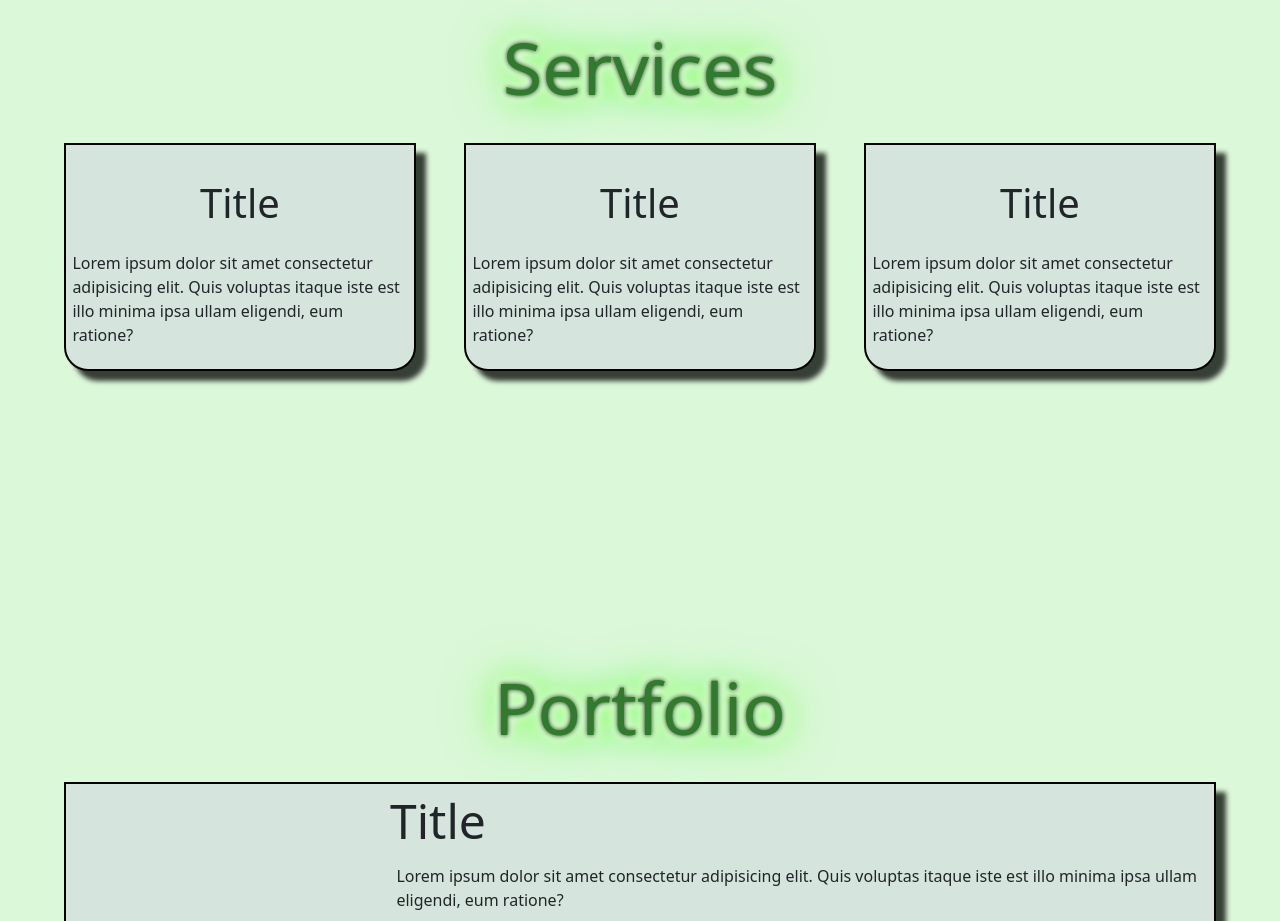
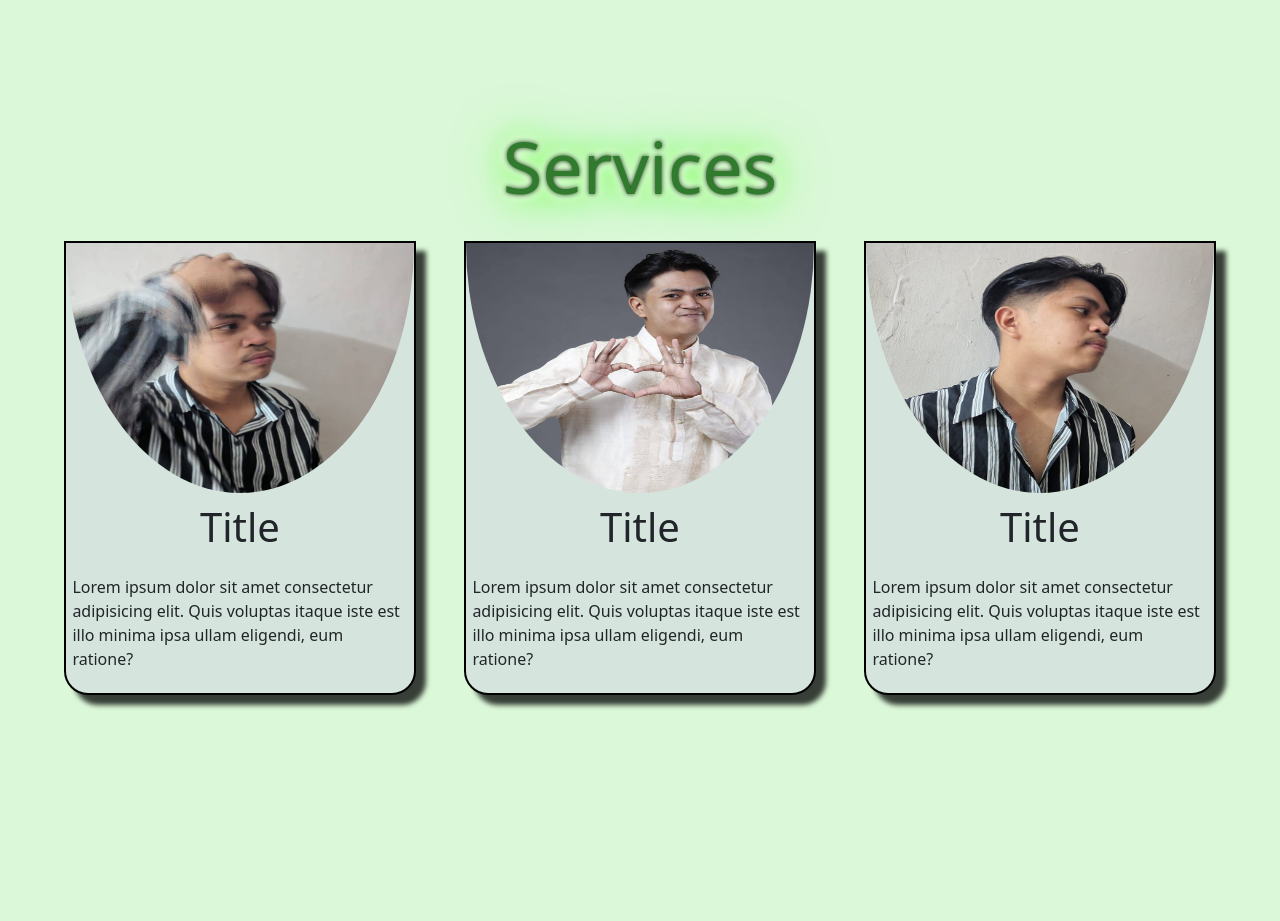
Before and after one commit to lameons/kelvin, a plain HTML site: page index.html in a window 1280 px wide. Shown: the part 1420-2341 px from the top of the page. Drawn offline with nearby package versions, Linux system fonts and the light colour scheme.

Commit message:
Update index.html

```diff
--- a/index.html
+++ b/index.html
@@ -58,14 +58,14 @@
 
             </div>
             <div class="home-img"  data-aos="fade-up-left" data-aos-duration="3000">
-                <img src="images/ok.jpg" alt="">
+                <img src="ok.jpg" alt="">
             </div>
          </section>
 
          <!-- ABOUT -->
          <section id="about" class="about">
             <div class="about-img"  data-aos="zoom-in-right" data-aos-duration="3000">
-                <img src="images/ok2.jpg" alt="">
+                <img src="ok2.jpg" alt="">
             </div>
 
             <div class="about-content" data-aos="zoom-in-left" data-aos-duration="2000" >
@@ -86,7 +86,7 @@
                 data-aos-easing="ease-out-cubic"
                 data-aos-duration="3000">
                     <div class="services-img">
-                        <img src="images/ok1.jpg" alt="" >
+                        <img src="ok1.jpg" alt="" >
                     </div>
                         <h1>Title</h1>
                         <p>Lorem ipsum dolor sit amet consectetur adipisicing elit. Quis voluptas itaque iste est illo minima ipsa ullam eligendi, eum ratione?</p>
@@ -97,7 +97,7 @@
                 data-aos-easing="ease-out-cubic"
                 data-aos-duration="3000">
                     <div class="services-img">
-                        <img src="images/ok.jpg" alt="">
+                        <img src="ok.jpg" alt="">
                     </div>
                         <h1>Title</h1>
                         <p>Lorem ipsum dolor sit amet consectetur adipisicing elit. Quis voluptas itaque iste est illo minima ipsa ullam eligendi, eum ratione?</p>
@@ -108,7 +108,7 @@
                 data-aos-easing="ease-out-cubic"
                 data-aos-duration="3000">
                     <div class="services-img">
-                        <img src="images/ok2.jpg" alt="">
+                        <img src="ok2.jpg" alt="">
                     </div>
                         <h1>Title</h1>
                         <p>Lorem ipsum dolor sit amet consectetur adipisicing elit. Quis voluptas itaque iste est illo minima ipsa ullam eligendi, eum ratione?</p>
@@ -124,7 +124,7 @@
                 <div class="portfolio-box" data-aos="zoom-out-up"
                 data-aos-duration="2000">
                     <div class="portfolio-img">
-                        <img src="images/ok.jpg" alt="" >
+                        <img src="ok.jpg" alt="" >
                     </div>
                     <div class="portfolio-content p-2">
                         <h1>Title</h1>
@@ -137,7 +137,7 @@
                 <div class="portfolio-box"data-aos="zoom-out-up"
                 data-aos-duration="2000">
                     <div class="portfolio-img">
-                        <img src="images/ok1.jpg" alt="" >
+                        <img src="ok1.jpg" alt="" >
                     </div>
                     <div class="portfolio-content p-2">
                         <h1>Title</h1>
@@ -150,7 +150,7 @@
                 <div class="portfolio-box"data-aos="zoom-out-up"
                 data-aos-duration="2000">
                     <div class="portfolio-img">
-                        <img src="images/ok2.jpg" alt="" >
+                        <img src="ok2.jpg" alt="" >
                     </div>
                     <div class="portfolio-content p-2">
                         <h1>Title</h1>
@@ -169,7 +169,7 @@
             <h2 class="heading-contact" data-aos="zoom-out-down" data-aos-duration="2000">Contact</h2>
             <div class="contact-container">
                 <div class="contact-img " data-aos="fade-right" data-aos-duration="3000">
-                    <img src="images/ok.jpg" alt="">
+                    <img src="ok.jpg" alt="">
                 </div>
 
                 <div class="contact-content" data-aos="fade-left" data-aos-duration="3000">
```
